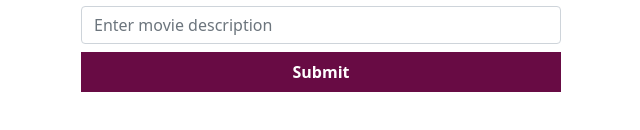
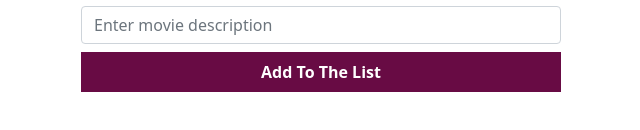
Before and after one commit to Mar-Issah/React-with-typescript, a React (Create React App) app: page / in a window 1280 px wide. Shown: the part 308-438 px from the top of the page, without its empty margins (319-959 px from the left). Built offline with nearby package versions, Linux system fonts and the light colour scheme.

Commit message:
movie and set movie props

```diff
--- a/src/App.tsx
+++ b/src/App.tsx
@@ -4,10 +4,10 @@ import { Container } from "react-bootstrap";
 import List from './components/List'
 import Form from './components/Form'
 
-interface MovieState {
+export interface MovieState {
   movie: {
   name: string;
-  year: string;
+  year: number;
   imgUrl: string;
   desc: string;
 }[]
@@ -16,14 +16,22 @@ interface MovieState {
 //so basically the state is an array of movies which you can create using a form
 function App() {
 
-  const [movie, setMovie] = useState<MovieState['movie']>([]);
+  const [movie, setMovie] = useState<MovieState['movie']>([
+     {
+      name: "LeBron James",
+      year: 35,
+      imgUrl: "https://cdn.nba.com/headshots/nba/latest/1040x760/2544.png",
+      desc: "Allegeric to staying on the same team",
+    },
+
+  ]);
 
   return (
     <Container className='d-flex justify-content-center mt-5'>
       <div>
         <h1>Movies I want to watch</h1>
         <List movie={movie} />
-        <Form />
+        <Form  movie={ movie} setMovie={ setMovie} />
       </div>
     </Container>
   );
--- a/src/components/Form.tsx
+++ b/src/components/Form.tsx
@@ -1,7 +1,15 @@
 import React, {useState} from 'react'
 import { Form } from "react-bootstrap";
+import {MovieState as Props} from "../App"
 
-const AddForm = () => {
+//to know the types hover over the movie/setMovie property in the app component react define it when you hover
+interface IProps {
+    movie: Props["movie"]
+    setMovie: React.Dispatch<React.SetStateAction<Props["movie"]>>
+}
+
+//we must let typescrtpt kow that this is a react functional component with the props movie and setmovie which we also have to define above
+const AddForm: React.FC<IProps>= ({movie, setMovie}) => {
 
   const [input, setInput] = useState({
         name: "",
@@ -16,17 +24,17 @@ const AddForm = () => {
 
     // when you hover the onchange/its param react give you the type which typescript understands but when it is in the diff fxn fxn you get the errors
 
-      const handleChange = (e: React.ChangeEvent<HTMLInputElement | HTMLTextAreaElement>) => {
+      const handleChange = (e: React.ChangeEvent<HTMLInputElement | HTMLTextAreaElement>) :void=> {
         setInput({
             ...input,
             [e.target.name]: e.target.value
         })
     }
 
-    const handleClick = () => {
+    const handleClick = () :void=> {
         if(!input.name || !input.year) return
 
-        // setPeople([
+        // setMovie([
         //     ...movie,
         //     {
         //         name: input.name,
@@ -80,7 +88,7 @@ const AddForm = () => {
                 onChange={handleChange}
                />
           </Form.Group>
-          <button type="submit"  className="AddToList-btn">Submit</button>
+          <button type="submit"  className="AddToList-btn">Add To The List</button>
         </Form>
     </div>
     )
--- a/src/components/List.tsx
+++ b/src/components/List.tsx
@@ -1,13 +1,6 @@
 import React from 'react'
+import {MovieState as MovieProps} from "../App"
 
-interface MovieProps {
-  movie: {
-  name: string;
-  year: string;
-  imgUrl: string;
-  desc: string;
-}[]
-}
 const List:React.FC<MovieProps> = ({movie}) => {
 
     // this how to write a function tell typescript it isa fxn retuning an array of jsx element
```
